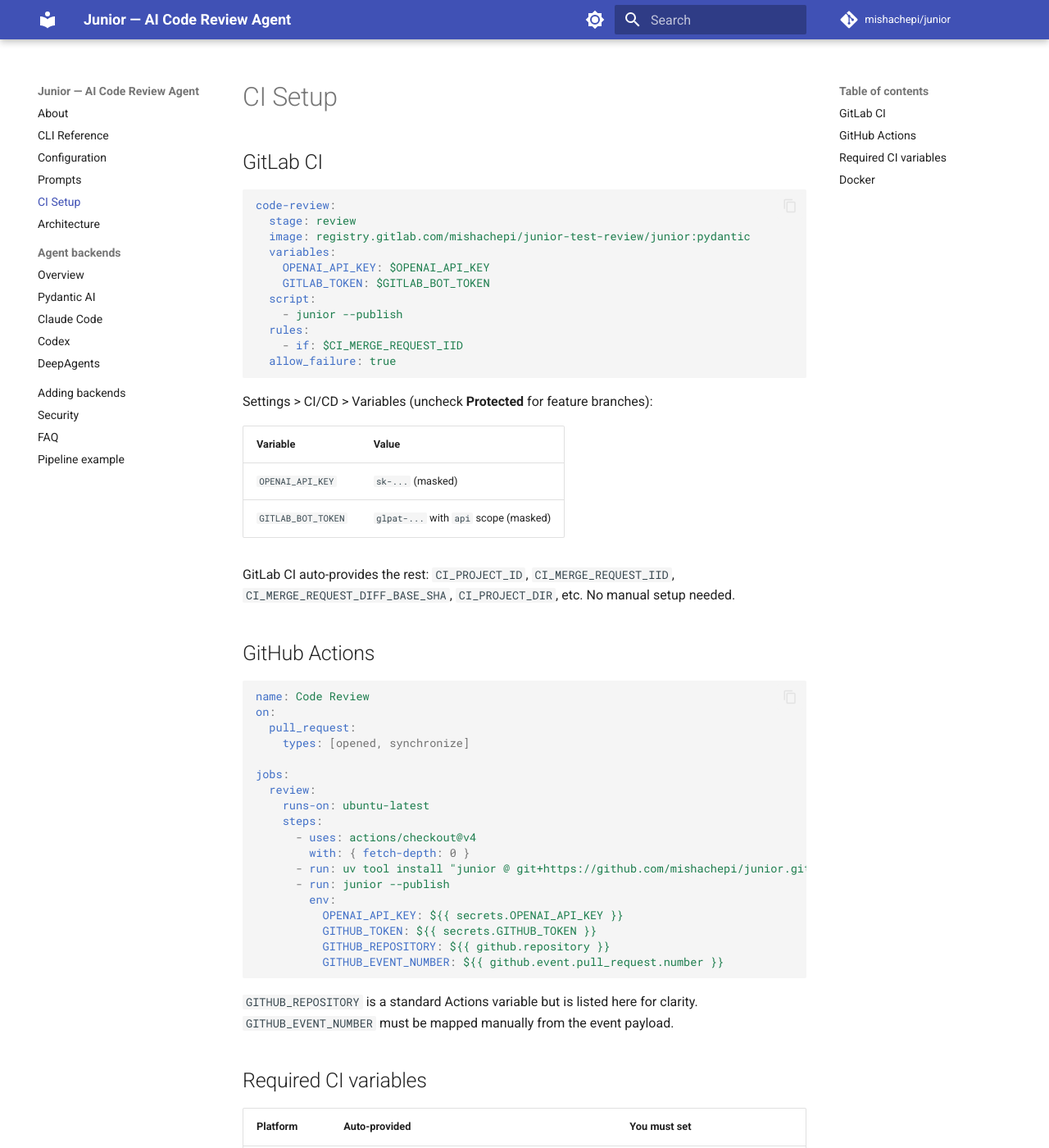
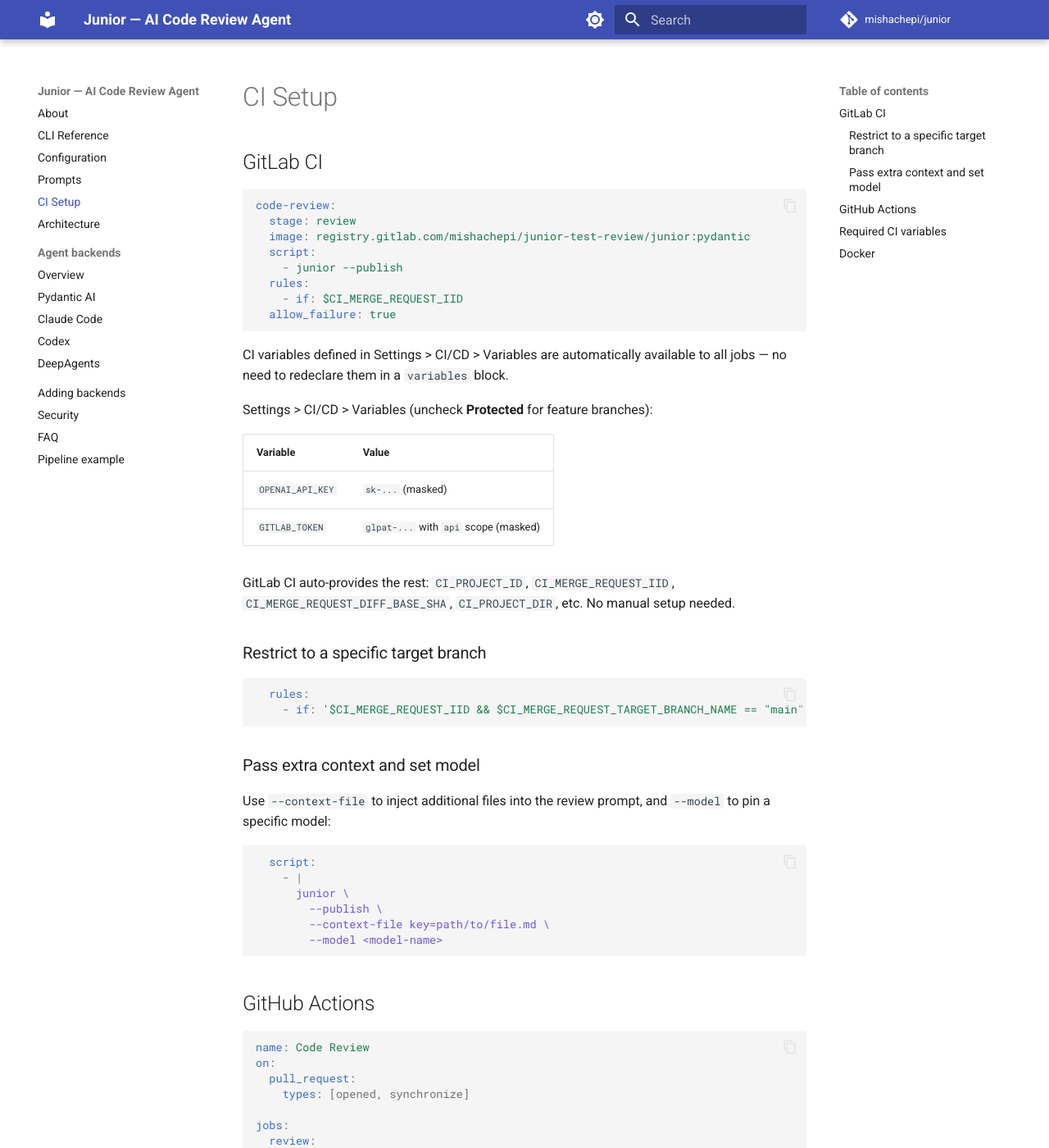
Before and after one commit to mishachepi/junior, an MkDocs documentation site: the page built from docs/ci.md, in a window 1280 px wide and 1400 px high. Shown: the whole window at 82% size. Built offline with MkDocs 1.6.1 and Material for MkDocs 9.7.7, drawn with Linux system fonts in a browser that asks for light colours; comment, search, counter and statistics services are not loaded.

Commit message:
docs(ci): simplify GitLab example and add common recipes
- Drop the redundant `variables` block. CI/CD variables defined in
  Settings > CI/CD > Variables are already injected into all jobs.
- Rename GITLAB_BOT_TOKEN to GITLAB_TOKEN to match junior's expected
  env var name — no `variables:` mapping needed any more.
- Add a "Restrict to a specific target branch" example using
  CI_MERGE_REQUEST_TARGET_BRANCH_NAME.
- Add a "Pass extra context and set model" example with --context-file
  and --model.

Co-Authored-By: Claude Opus 4.7 (1M context) <noreply@anthropic.com>

````diff
--- a/docs/ci.md
+++ b/docs/ci.md
@@ -6,9 +6,6 @@
 code-review:
   stage: review
   image: registry.gitlab.com/mishachepi/junior-test-review/junior:pydantic
-  variables:
-    OPENAI_API_KEY: $OPENAI_API_KEY
-    GITLAB_TOKEN: $GITLAB_BOT_TOKEN
   script:
     - junior --publish
   rules:
@@ -16,14 +13,36 @@ code-review:
   allow_failure: true
 ```
 
+CI variables defined in Settings > CI/CD > Variables are automatically available to all jobs — no need to redeclare them in a `variables` block.
+
 Settings > CI/CD > Variables (uncheck **Protected** for feature branches):
 
 | Variable | Value |
 |----------|-------|
 | `OPENAI_API_KEY` | `sk-...` (masked) |
-| `GITLAB_BOT_TOKEN` | `glpat-...` with `api` scope (masked) |
+| `GITLAB_TOKEN` | `glpat-...` with `api` scope (masked) |
 
 GitLab CI auto-provides the rest: `CI_PROJECT_ID`, `CI_MERGE_REQUEST_IID`, `CI_MERGE_REQUEST_DIFF_BASE_SHA`, `CI_PROJECT_DIR`, etc. No manual setup needed.
+
+### Restrict to a specific target branch
+
+```yaml
+  rules:
+    - if: '$CI_MERGE_REQUEST_IID && $CI_MERGE_REQUEST_TARGET_BRANCH_NAME == "main"'
+```
+
+### Pass extra context and set model
+
+Use `--context-file` to inject additional files into the review prompt, and `--model` to pin a specific model:
+
+```yaml
+  script:
+    - |
+      junior \
+        --publish \
+        --context-file key=path/to/file.md \
+        --model <model-name>
+```
 
 ## GitHub Actions
 
````
